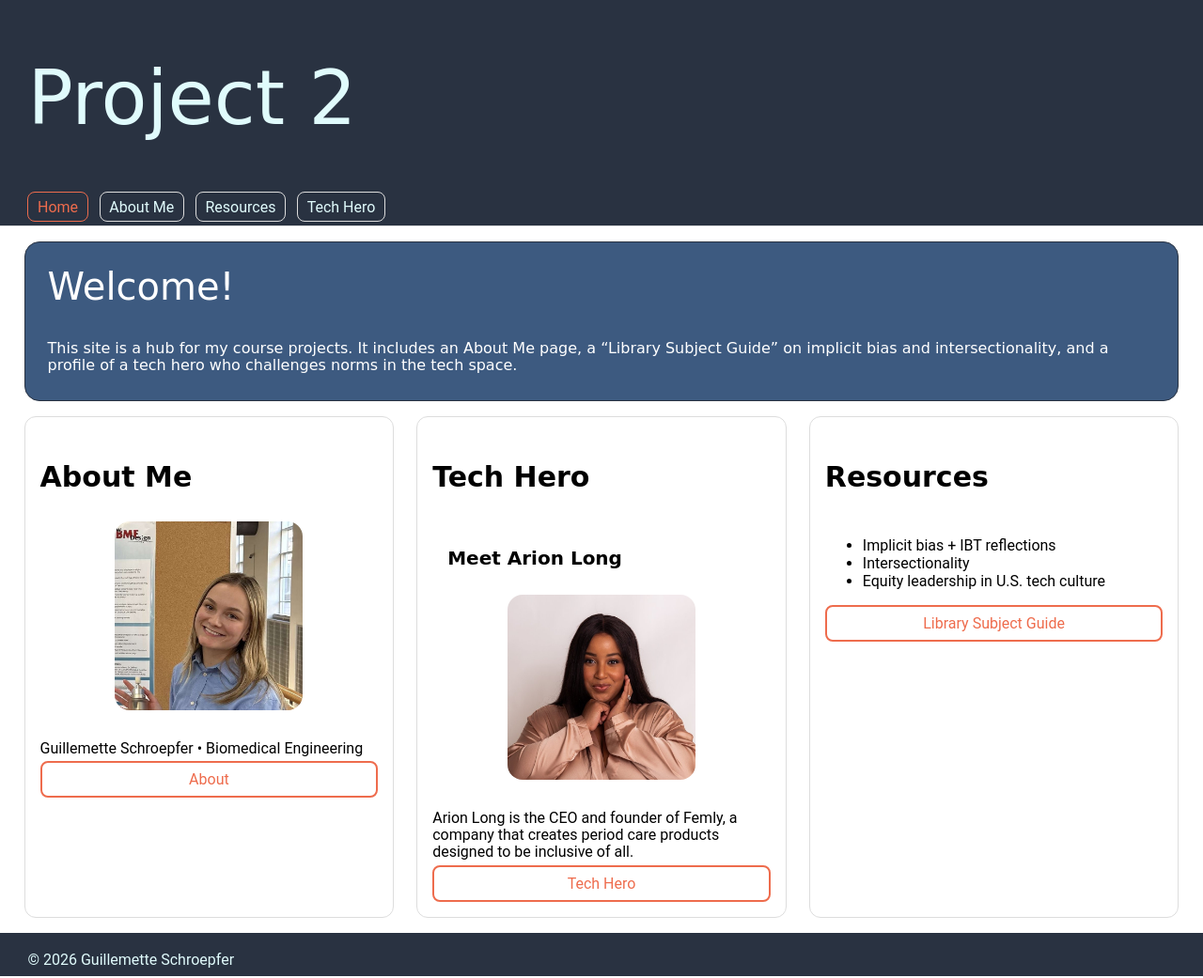
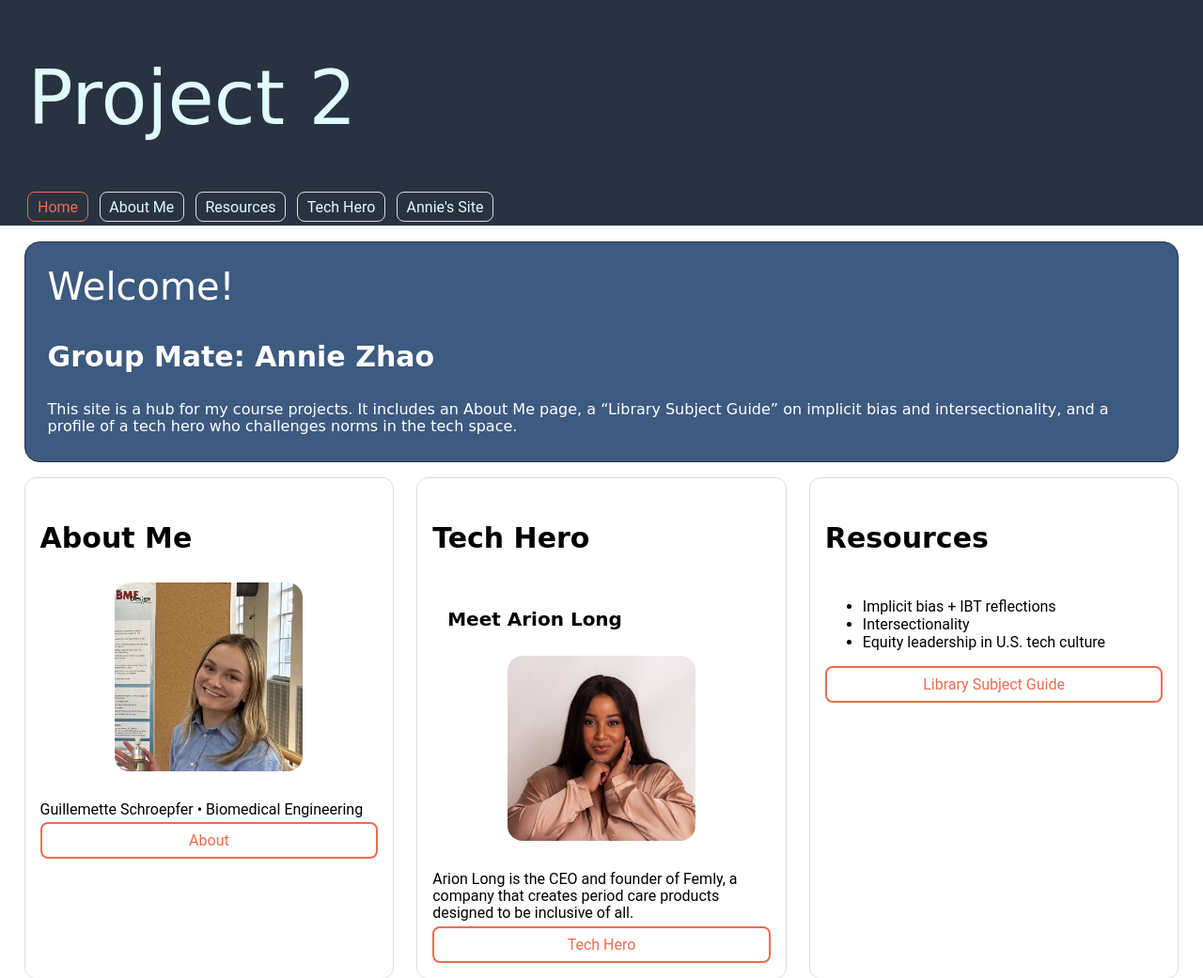
Before and after one commit to gschroepfer-pixel/gschroepfer-pixel, a plain HTML site: page index.html in a window 1280 px wide. Shown: the top 1041 px of the page at 94% size. Drawn offline with Linux system fonts and the light colour scheme.

Commit message:
Add files via upload

```diff
--- a/index.html
+++ b/index.html
@@ -8,11 +8,10 @@
 </head>
 
 <body>
-  <!-- COMMENT 1: This is the splash page for first impressions (Project 2 requirement). -->
-  <!-- COMMENT 2: All styling is in stylepage.css (no inline CSS). -->
+  <!-- COMMENT 1: This is the splash page for first impressions.-->
+  <!-- COMMENT 2: All styling is in stylepage.css. -->
   <!-- COMMENT 3: Navigation is consistent across all pages for usability and accessibility. -->
-  <!-- COMMENT 4: Replace placeholder images with your own original or properly credited media. -->
-  <!-- COMMENT 5: Keep headings in order (h1 then h2) for screen readers. -->
+  <!-- COMMENT 4: Keep headings in order (h1 then h2) for screen readers. -->
 
   <a class="skip-link" href="#main">Skip to main content</a>
 
@@ -25,6 +24,7 @@
         <a class="nav-link" href="about.html">About Me</a>
         <a class="nav-link" href="resources.html">Resources</a>
         <a class="nav-link" href="tech-hero.html">Tech Hero</a>
+        <a class="nav-link" href="anniez432.github.io/LIS500_Project2/" target="_blank" rel="noopener">Annie's Site</a>
       </nav>
     </div>
   </header>
@@ -33,6 +33,7 @@
     <section class="container">
       <div class="welcome">
         <h2>Welcome!</h2>
+        <h3>Group Mate: Annie Zhao</h3>
         <p>
           This site is a hub for my course projects. It includes an About Me page,
           a “Library Subject Guide” on implicit bias and intersectionality, and a profile
```
Also changed, not shown: about.html (+0 -1 lines), resources.html (+3 -3 lines), tech-hero.html (+2 -1 lines).
